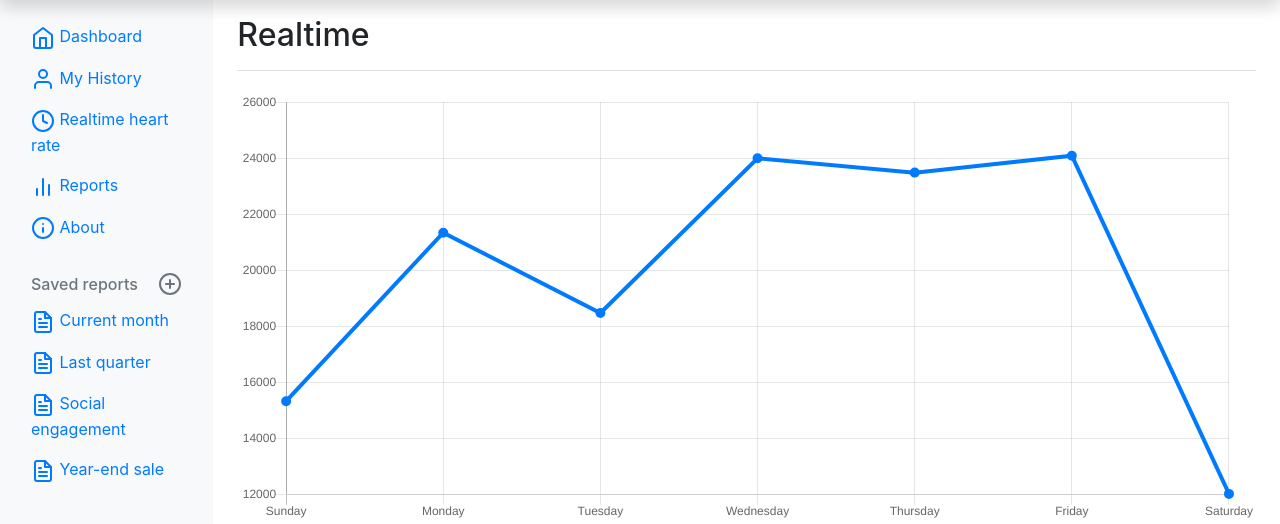
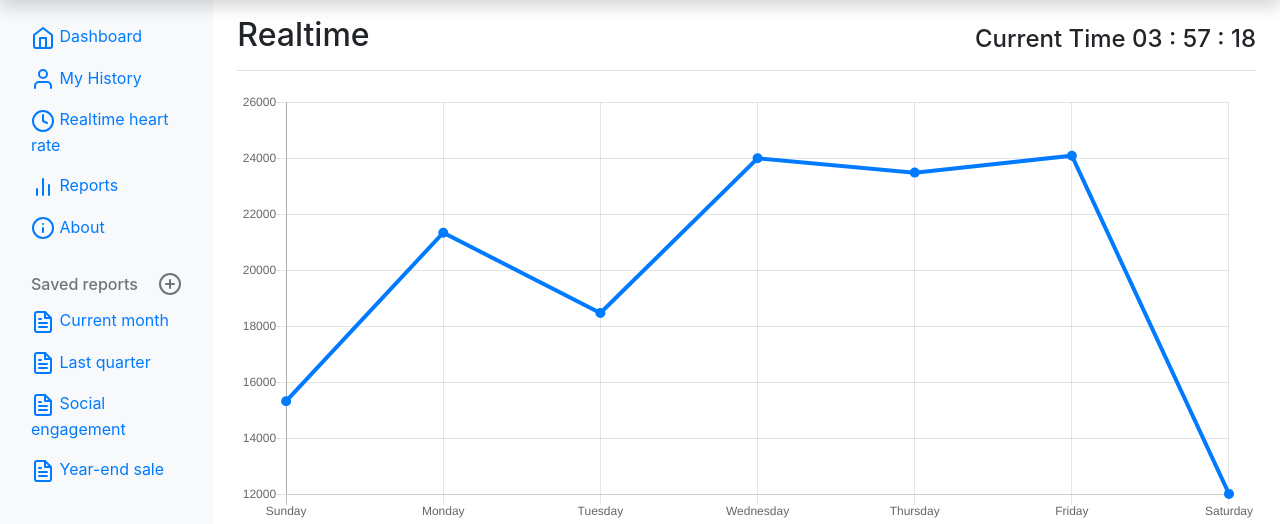
Before and after one commit to shinco0327/SS_FinalProject, a Flask app: page /realtime in a window 1280 px wide. Shown: the part 40-564 px from the top of the page. Run offline with Flask 2, Linux system fonts and the light colour scheme; the visitor is signed in with stand-in values (Sample User, id 1); some libraries are stand-ins or nearby versions.

Commit message:
20201217_use_minijs

```diff
--- a/website/main.py
+++ b/website/main.py
@@ -1,7 +1,8 @@
-from flask import Flask, render_template, request, redirect, g, session, url_for, flash
+from flask import Flask, render_template, request, redirect, g, session, url_for, flash, jsonify
 from flask_login import LoginManager, UserMixin, login_user, login_required, logout_user, current_user
 import pymongo
 import datetime
+import time
 
 
 # 初始化 Flask 類別成為 instance
@@ -101,13 +102,19 @@ def about():
     return render_template('about.html')
 
 #-------------------------------------------------------------------------------
-#about
+#real_time
 @app.route('/realtime')
 def realtime():
     user,db = check_user()
     if(db ==None):
         return redirect(url_for('login'))
     return render_template('realtime.html')
+
+#-------------------------------------------------------------------------------
+#get tstamp
+@app.route('/gettstamp')
+def gettstamp():
+    return jsonify(timestamp=time.time())
 
 @app.route('/dashboard')
 def dashboard():
--- /dev/null
+++ b/website/static/js/realtime.js
@@ -0,0 +1,83 @@
+/* globals Chart:false, feather:false */
+
+(function () {
+  'use strict'
+
+  feather.replace()
+
+  // Graphs
+  var ctx = document.getElementById('myChart')
+  // eslint-disable-next-line no-unused-vars
+  var myChart = new Chart(ctx, {
+    type: 'line',
+    data: {
+      labels: [
+        'Sunday',
+        'Monday',
+        'Tuesday',
+        'Wednesday',
+        'Thursday',
+        'Friday',
+        'Saturday'
+      ],
+      datasets: [{
+        data: [
+          15339,
+          21345,
+          18483,
+          24003,
+          23489,
+          24092,
+          12034
+        ],
+        lineTension: 0,
+        backgroundColor: 'transparent',
+        borderColor: '#007bff',
+        borderWidth: 4,
+        pointBackgroundColor: '#007bff'
+      }]
+    },
+    options: {
+      scales: {
+        yAxes: [{
+          ticks: {
+            beginAtZero: false
+          }
+        }]
+      },
+      legend: {
+        display: false
+      }
+    }
+  })
+})()
+
+//Change_current_time
+var sync_time=function(e){ //
+    $.getJSON('/gettstamp',{
+    },function(data){
+        var time = new Date(data.timestamp *1000);
+        var hours, minutes, seconds;
+        if(time.getHours() <= 9){
+          hours = '0' + time.getHours();
+        }else{
+          hours = time.getHours();
+        }
+        if(time.getMinutes() <= 9){
+          minutes = '0' + time.getMinutes();
+        }else{
+          minutes = time.getMinutes();
+        }
+        if(time.getSeconds() <= 9){
+          seconds = '0' + time.getSeconds();
+        }else{
+          seconds = time.getSeconds();
+        }
+        $('#currentTime').text('Current Time ' + hours + ' : ' + minutes + ' : '+ seconds);
+    });
+};
+
+//auto refresh
+setInterval(function () {
+    sync_time();
+}, 1000);
--- a/website/templates/dashboard.html
+++ b/website/templates/dashboard.html
@@ -7,7 +7,10 @@
     <meta name="author" content="Mark Otto, Jacob Thornton, and Bootstrap contributors">
     <meta name="generator" content="Jekyll v4.1.1">
     <title>Signal & System Final</title>
-
+    <link rel="apple-touch-icon" sizes="180x180" href="{{url_for('static',filename='images/apple-touch-icon.png')}}">
+    <link rel="icon" type="image/png" sizes="32x32" href="{{url_for('static',filename='images/favicon-32x32.png')}}">
+    <link rel="icon" type="image/png" sizes="16x16" href="{{url_for('static',filename='images/favicon-16x16.png')}}">
+    <link rel="manifest" href="{{url_for('static',filename='images/site.webmanifest')}}">
     <link rel="canonical" href="https://getbootstrap.com/docs/4.5/examples/dashboard/">
 
     <!-- Bootstrap core CSS -->
--- a/website/templates/navbar.html
+++ b/website/templates/navbar.html
@@ -23,7 +23,7 @@
         <div class="sidebar-sticky pt-3">
           <ul class="nav flex-column">
             <li class="nav-item">
-              <a class="nav-link active" href="#">
+              <a class="nav-link active" href="/dashboard">
                 <span data-feather="home"></span>
                 Dashboard <span class="sr-only">(current)</span>
               </a>
--- a/website/templates/realtime.html
+++ b/website/templates/realtime.html
@@ -7,7 +7,10 @@
     <meta name="author" content="Mark Otto, Jacob Thornton, and Bootstrap contributors">
     <meta name="generator" content="Jekyll v4.1.1">
     <title>Signal & System Final</title>
-
+    <link rel="apple-touch-icon" sizes="180x180" href="{{url_for('static',filename='images/apple-touch-icon.png')}}">
+    <link rel="icon" type="image/png" sizes="32x32" href="{{url_for('static',filename='images/favicon-32x32.png')}}">
+    <link rel="icon" type="image/png" sizes="16x16" href="{{url_for('static',filename='images/favicon-16x16.png')}}">
+    <link rel="manifest" href="{{url_for('static',filename='images/site.webmanifest')}}">
     <link rel="canonical" href="https://getbootstrap.com/docs/4.5/examples/dashboard/">
 
     <!-- Bootstrap core CSS -->
@@ -39,9 +42,12 @@
     <main role="main" class="col-md-9 ml-sm-auto col-lg-10 px-md-4">
       <div class="d-flex justify-content-between flex-wrap flex-md-nowrap align-items-center pt-3 pb-2 mb-3 border-bottom">
         <h1 class="h2">Realtime</h1>
+        <h4 class="mb-2 mb-md-0" id="currentTime">Loading</h4>
       </div>
 
+      <!--chart-->
       <canvas class="my-4 w-100" id="myChart" width="900" height="380"></canvas>
+
       <div class="btn-toolbar mb-2 mb-md-0">
         <div class="btn-group mr-2">
             <button type="button" class="btn btn-lg btn-outline-primary">Raw</button>
@@ -186,11 +192,11 @@
     </main>
   </div>
 </div>
-<script src="https://code.jquery.com/jquery-3.5.1.slim.min.js" integrity="sha384-DfXdz2htPH0lsSSs5nCTpuj/zy4C+OGpamoFVy38MVBnE+IbbVYUew+OrCXaRkfj" crossorigin="anonymous"></script>
+  <script src="https://code.jquery.com/jquery-3.5.1.min.js" integrity="sha256-9/aliU8dGd2tb6OSsuzixeV4y/faTqgFtohetphbbj0=" crossorigin="anonymous"></script>
       <script>window.jQuery || document.write('<script src="../assets/js/vendor/jquery.slim.min.js"><\/script>')</script><script src="{{url_for('static',filename='js/bootstrap.bundle.min.js')}}"></script>
         <script src="https://cdnjs.cloudflare.com/ajax/libs/feather-icons/4.9.0/feather.min.js"></script>
         <script src="https://cdnjs.cloudflare.com/ajax/libs/Chart.js/2.7.3/Chart.min.js"></script>
-        <script src="{{url_for('static',filename='js/dashboard.js')}}"></script>
+        <script src="{{url_for('static',filename='js/realtime.js')}}"></script>
 
 
 </html>
```
